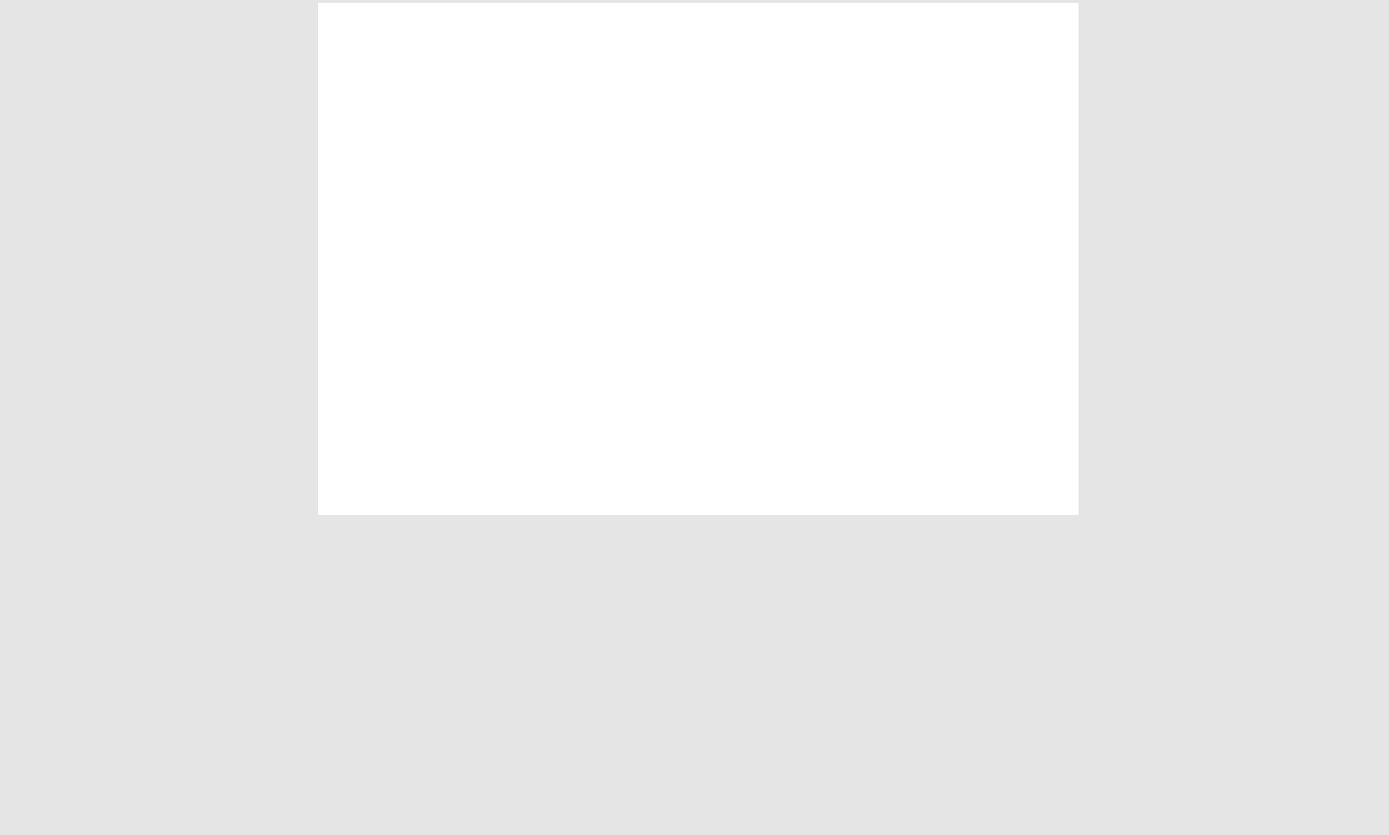
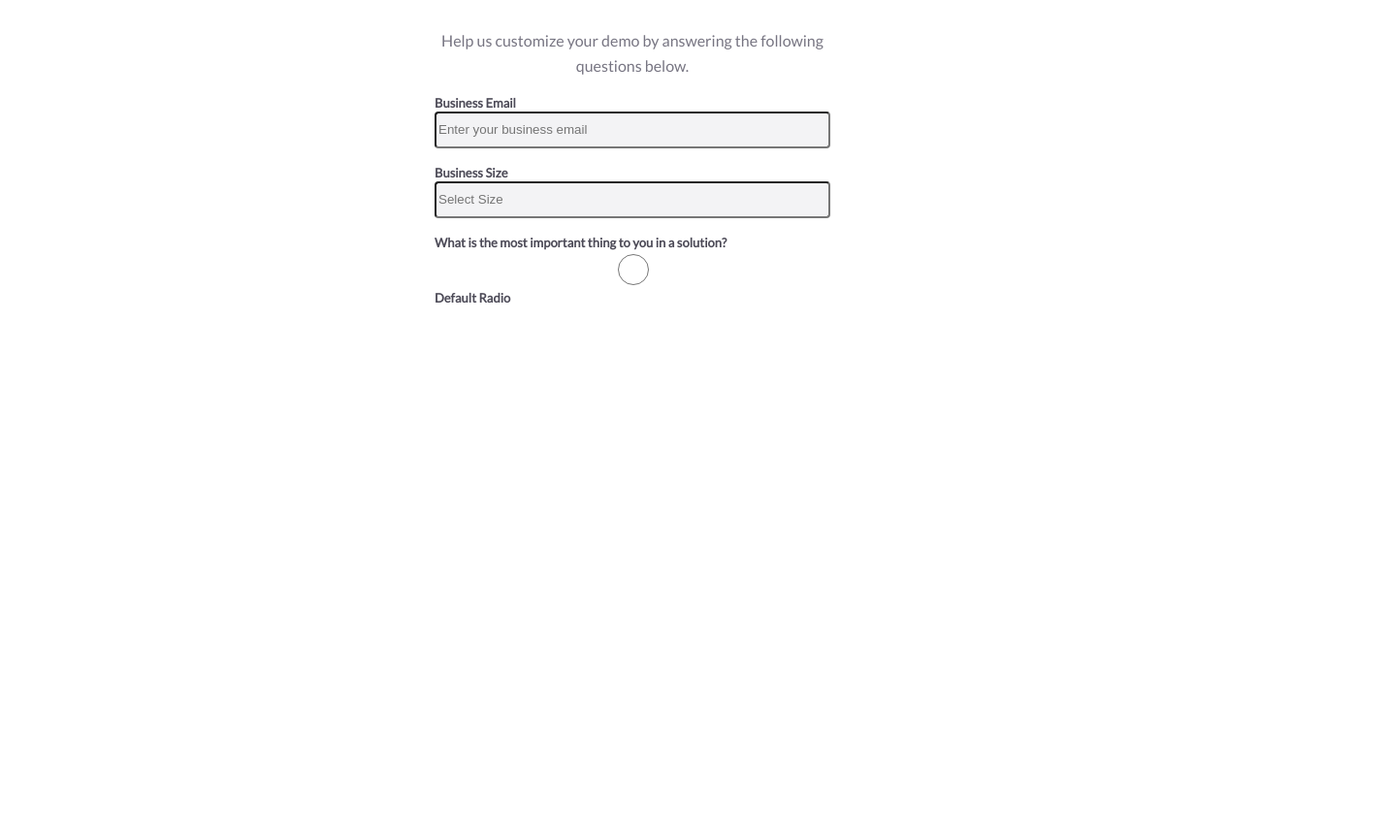
Before and after one commit to herropaul/singlestore_assessment, a plain HTML site: page index.html in a window 1280 px wide. Shown: the part 345-1206 px from the top of the page at 97% size, 1432 px wide, since content can reach past the window. After the commit the page ends 800 px from the top, so only its background shows below. Drawn offline with Linux system fonts and the light colour scheme.

Commit message:
added logo and form container

```diff
--- a/index.css
+++ b/index.css
@@ -1,5 +1,55 @@
+html,
 body {
-    background-color: #E5E5E5;
+  background-color: #fff;
+  height: 100%;
+  margin: 0;
+  padding: 0px;
+}
+
+h2,
+p,
+label {
+  font-family: "Lato", sans-serif;
+  font-style: normal;
+  text-align: center;
+}
+
+h2 {
+  font-weight: 700;
+  font-size: 34px;
+  line-height: 42px;
+  color: #1b1a21;
+}
+
+p {
+  font-weight: 400;
+  font-size: 16px;
+  line-height: 26px;
+  color: #777582;
+}
+
+label {
+  font-weight: 700;
+  font-style: bold;
+  font-size: 13px;
+  line-height: 16px;
+  color: #4c4a57;
+}
+
+input {
+  width: 400px;
+  height: 32px;
+  border-radius: 4px;
+  background-color: #f3f3f5;
+}
+
+body {
+  display: flex;
+  width: 30vw;
+  padding-right: 15px;
+  padding-left: 15px;
+  margin-right: auto;
+  margin-left: auto;
 }
 
 .page-header {
@@ -9,7 +59,7 @@ body {
   top: 0;
   bottom: 0;
   left: 0;
-    background-color: #1B1A21;
+  background-color: #1b1a21;
   opacity: 96%;
 }
 
@@ -20,54 +70,59 @@ img {
   padding-left: 24px;
 }
 
-form {
-    margin: 10px auto;
-    height: 10vw;
-    width: 30vw;
-    background-color: white;
-    text-align: center;
+/* grandparent container */
+.form-container {
+  height: 100vh;
+  display: flex;
+  flex-direction: column;
+  justify-content: center;
   align-items: center;
-    padding: 200px;
 }
 
-.center-form {
-    margin: 10px auto;
-    padding: 40vh;
-    position: absolute;
-    align-content: center;
+/* actual form container */
+#business-info {
+  width: 100%;
 }
 
-.icon-container {
-    background-color: red;
-    width: 100%;
-
+.input-container {
+  margin-bottom: 1rem;
 }
 
 .circle {
-    position: absolute;
   width: 120px;
   height: 120px;
-    left: 452px;
-    top: 160px;
-    background: #F9EDFF;
-    border-radius: 70px;
+  display: flex;
+  align-items: center;
+  justify-content: center;
+  background: #f9edff;
+  border-radius: 50%;
 }
 
 .fa-solid,
 .fa-calendar-days {
-    position: absolute;
+  display: inline-block;
   width: 49px;
   height: 64px;
   left: 487px;
   top: 187px;
-    font-family: 'Font Awesome 5 Free';
+  font-family: "Font Awesome 5 Free";
   font-style: normal;
   font-weight: 400;
   font-size: 56px;
   line-height: 64px;
-    background: linear-gradient(180deg, #AA00FF 0%, #00A3D7 100%);
+  background: linear-gradient(180deg, #aa00ff 0%, #00a3d7 100%);
   -webkit-background-clip: text;
   -webkit-text-fill-color: transparent;
   background-clip: text;
   text-fill-color: transparent;
 }
+
+.column-container {
+  display: flex;
+  flex-direction: row;
+  justify-content: space-evenly;
+  align-items: center;
+}
+
+.col {
+}
--- a/index.html
+++ b/index.html
@@ -5,34 +5,76 @@
 <!--[if gt IE 8]>      <html class="no-js"> <!--<![endif]-->
 <html>
   <head>
-        <meta charset="utf-8">
-        <meta http-equiv="X-UA-Compatible" content="IE=edge">
+    <meta charset="utf-8" />
+    <meta http-equiv="X-UA-Compatible" content="IE=edge" />
     <title></title>
-        <meta name="description" content="">
-        <meta name="viewport" content="width=device-width, initial-scale=1">
-        <link rel="stylesheet" href="./index.css">
-        <script src="https://kit.fontawesome.com/25024f1218.js" crossorigin="anonymous"></script>
+    <meta name="description" content="" />
+    <meta name="viewport" content="width=device-width, initial-scale=1" />
+    <link rel="stylesheet" href="./index.css" />
+    <script
+      src="https://kit.fontawesome.com/25024f1218.js"
+      crossorigin="anonymous"
+    ></script>
+    <link
+      rel="stylesheet"
+      href="https://fonts.googleapis.com/css?family=Lato"
+    />
   </head>
   <body>
-        <div>
     <!-- Nav bar -->
     <div class="page-header">
-                <img alt="logo" src="assets/singlestore_logo.png">
+      <img alt="logo" src="assets/singlestore_logo.png" />
     </div>
-            <!--
-            <div class="icon-container">
-                <div class='circle'>
+
+    <!-- Form -->
+    <div class="form-container">
+      <div class="circle">
         <i class="fa-solid fa-calendar-days"></i>
       </div>
+      <h2>Book a Demo</h2>
+      <p>
+        Help us customize your demo by answering the following questions below.
+      </p>
+      <form id="business-info">
+        <!-- Email input -->
+        <div class="input-container">
+          <label for="inputEmail">Business Email</label>
+          <input
+            type="email"
+            name="email"
+            placeholder="Enter your business email"
+          />
         </div>
-            -->
-            <!-- Form -->
-            <div class="center-form">
-                <form>
-
+        <!--Business sizes dropdown-->
+        <div class="input-container">
+          <label for="inputSize">Business Size</label>
+          <input
+            list="business-sizes"
+            name="business-size"
+            placeholder="Select Size"
+          />
+          <datalist id="business-sizes">
+            <option value="1-10"></option>
+            <option value="11-15"></option>
+            <option value="51-100"></option>
+            <option value="101-250"></option>
+            <option value="250-1000"></option>
+            <option value="1000+"></option>
+          </datalist>
+        </div>
+        <label for="questions">
+          What is the most important thing to you in a solution?
+        </label>
+        <div class="column-container">
+          <div class="col">
+            <div>
+              <input type="radio" name="flexRadioDefault" />
+              <label for="flexRadaioDefault1">Default Radio</label>
+            </div>
+          </div>
+        </div>
       </form>
-            </div>
-
+      <!-- End of Form -->
     </div>
     <script src="" async defer></script>
   </body>
```
Lines whose indentation alone changed are shown as unchanged.
